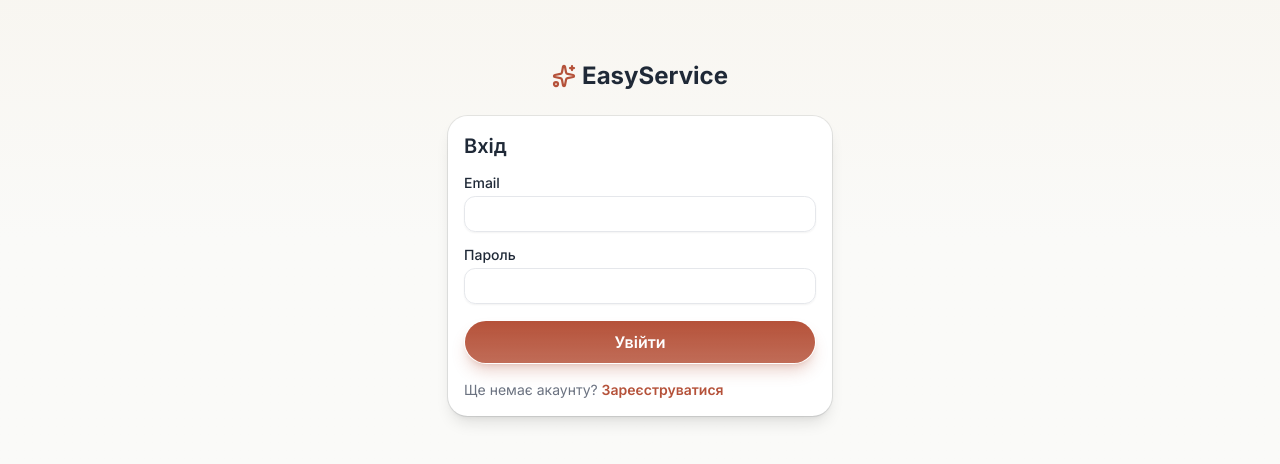
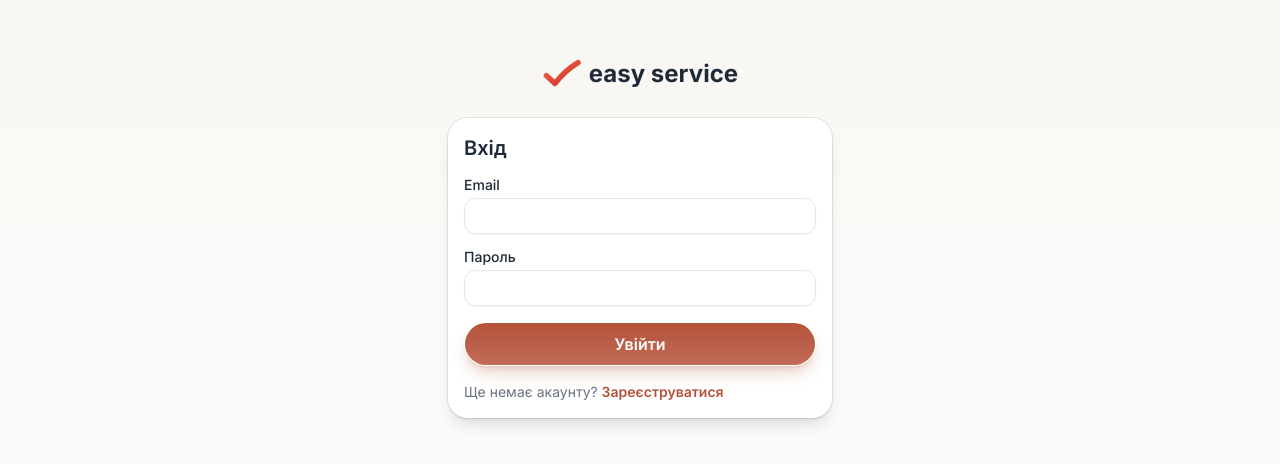
Before and after one commit to bdruziuk/blisstime, a Next.js app: page /login in a window 1280 px wide. Shown: the part 162-626 px from the top of the page. Built offline with nearby package versions, Linux system fonts and the light colour scheme; no server answers.

Commit message:
feat(brand): new SVG checkmark logo
Replaces the Sparkles placeholder logo with a red gradient swoosh
checkmark + "easy service" wordmark as a reusable <Logo> SVG component,
used in the public header, cabinet header, and login/register pages.
Mark scales with font-size.

```diff
--- a/src/app/(app)/login/page.tsx
+++ b/src/app/(app)/login/page.tsx
@@ -1,7 +1,7 @@
 import Link from "next/link";
-import { Sparkles } from "lucide-react";
 import { Card, CardContent, CardHeader, CardTitle } from "@/components/ui/card";
 import { LoginForm } from "@/features/booking/components/login-form";
+import { Logo } from "@/components/logo";
 
 export default function LoginPage() {
   return (
@@ -10,12 +10,8 @@ export default function LoginPage() {
         aria-hidden
         className="from-accent/60 via-background to-background pointer-events-none absolute inset-0 bg-gradient-to-b"
       />
-      <Link
-        href="/"
-        className="font-heading relative flex items-center gap-1.5 text-2xl font-bold"
-      >
-        <Sparkles className="text-primary size-6" strokeWidth={2.25} />
-        EasyService
+      <Link href="/" className="relative">
+        <Logo className="text-2xl" />
       </Link>
       <Card className="relative w-full max-w-sm shadow-lg">
         <CardHeader>
--- a/src/app/(app)/register/page.tsx
+++ b/src/app/(app)/register/page.tsx
@@ -1,7 +1,7 @@
 import Link from "next/link";
-import { Sparkles } from "lucide-react";
 import { Card, CardContent, CardHeader, CardTitle } from "@/components/ui/card";
 import { RegisterForm } from "@/features/booking/components/register-form";
+import { Logo } from "@/components/logo";
 
 export default function RegisterPage() {
   return (
@@ -10,12 +10,8 @@ export default function RegisterPage() {
         aria-hidden
         className="from-accent/60 via-background to-background pointer-events-none absolute inset-0 bg-gradient-to-b"
       />
-      <Link
-        href="/"
-        className="font-heading relative flex items-center gap-1.5 text-2xl font-bold"
-      >
-        <Sparkles className="text-primary size-6" strokeWidth={2.25} />
-        EasyService
+      <Link href="/" className="relative">
+        <Logo className="text-2xl" />
       </Link>
       <Card className="relative w-full max-w-sm shadow-lg">
         <CardHeader>
--- /dev/null
+++ b/src/components/logo.tsx
@@ -0,0 +1,42 @@
+import { cn } from "@/lib/utils";
+
+/**
+ * EasyService brand logo: a red gradient swoosh checkmark + "easy service"
+ * wordmark. The mark scales with the wrapper's font-size, so sizing is just
+ * a text-size class (e.g. text-lg, text-2xl).
+ */
+export function Logo({ className }: { className?: string }) {
+  return (
+    <span className={cn("font-heading inline-flex items-center gap-2 font-bold", className)}>
+      <svg
+        viewBox="0 0 54 40"
+        className="h-[1.2em] w-auto shrink-0"
+        fill="none"
+        xmlns="http://www.w3.org/2000/svg"
+        aria-hidden
+      >
+        <defs>
+          <linearGradient
+            id="es-logo-gradient"
+            x1="8"
+            y1="4"
+            x2="30"
+            y2="38"
+            gradientUnits="userSpaceOnUse"
+          >
+            <stop stopColor="#F26451" />
+            <stop offset="1" stopColor="#D2382A" />
+          </linearGradient>
+        </defs>
+        <path
+          d="M6 23 L18 34 C 28 21 40 11 50 5"
+          stroke="url(#es-logo-gradient)"
+          strokeWidth="7.5"
+          strokeLinecap="round"
+          strokeLinejoin="round"
+        />
+      </svg>
+      <span className="text-foreground">easy service</span>
+    </span>
+  );
+}
--- a/src/components/site-header.tsx
+++ b/src/components/site-header.tsx
@@ -1,6 +1,7 @@
 import Link from "next/link";
-import { Sparkles, CalendarDays, Settings, LogOut, LayoutDashboard, Scissors, Users, Wallet } from "lucide-react";
+import { CalendarDays, Settings, LogOut, LayoutDashboard, Scissors, Users, Wallet } from "lucide-react";
 import { auth, signOut } from "@/lib/auth";
+import { Logo } from "@/components/logo";
 
 const NAV_LINKS = [
   { href: "/dashboard", label: "Кабінет", icon: LayoutDashboard },
@@ -17,9 +18,8 @@ export async function SiteHeader() {
   return (
     <header className="border-border bg-card/70 sticky top-0 z-10 border-b backdrop-blur-md">
       <div className="mx-auto flex max-w-4xl items-center justify-between px-6 py-4">
-        <Link href="/dashboard" className="font-heading flex items-center gap-1.5 text-lg font-bold">
-          <Sparkles className="text-primary size-5" strokeWidth={2.25} />
-          EasyService
+        <Link href="/dashboard">
+          <Logo className="text-lg" />
         </Link>
         <nav className="flex items-center gap-1 text-sm">
           {NAV_LINKS.map((link) => (
--- a/src/features/landing/components/public-header.tsx
+++ b/src/features/landing/components/public-header.tsx
@@ -2,8 +2,9 @@
 
 import { useEffect, useRef, useState } from "react";
 import Link from "next/link";
-import { Sparkles, ChevronDown, Menu, X } from "lucide-react";
+import { ChevronDown, Menu, X } from "lucide-react";
 import { Button } from "@/components/ui/button";
+import { Logo } from "@/components/logo";
 import { VERTICALS } from "@/features/landing/verticals";
 
 export function PublicHeader() {
@@ -25,9 +26,8 @@ export function PublicHeader() {
   return (
     <header className="border-border bg-background/80 sticky top-0 z-40 border-b backdrop-blur-md">
       <div className="mx-auto flex max-w-6xl items-center justify-between gap-4 px-6 py-3">
-        <Link href="/" className="font-heading flex items-center gap-1.5 text-lg font-bold">
-          <Sparkles className="text-primary size-5" strokeWidth={2.25} />
-          EasyService
+        <Link href="/">
+          <Logo className="text-lg" />
         </Link>
 
         {/* Desktop nav */}
```
